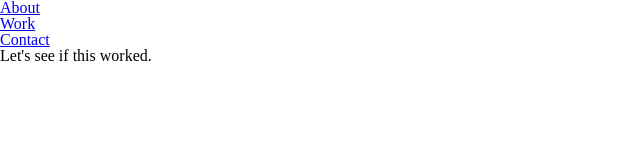
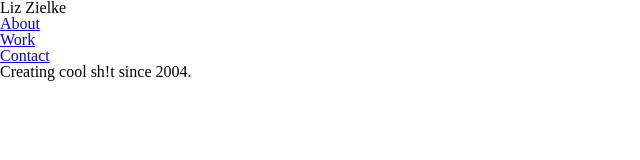
Before and after one commit to kelryn33/personal-portfolio, a plain HTML site: page index.html in a window 1280 px wide. Shown: the whole page, without its empty margins (0-640 px from the left). Drawn offline with Linux system fonts and the light colour scheme.

Commit message:
Last commit for 7_24

```diff
--- a/index.html
+++ b/index.html
@@ -2,7 +2,7 @@
 <html>
 
 <head>
-    <title>Liz Zielke --- Motion Graphics and Design</title>
+    <title>Liz Zielke - Motion Graphics and Design</title>
 
     <meta name="viewport" content="width=device-width, initial-scale=1.0">
     <meta charset="UTF-8">
@@ -12,6 +12,7 @@
 </head>
 
 <header>
+    <h1>Liz Zielke</h1>
     <nav class="navigationlinks">
         <ul>
             <li><a href="/about.html">About</a></li>
@@ -24,7 +25,7 @@
 
 
 <body>
-    <h1>Let's see if this worked.</h1>
+    <h1>Creating cool sh!t since 2004.</h1>
 </body>
 
 
```
